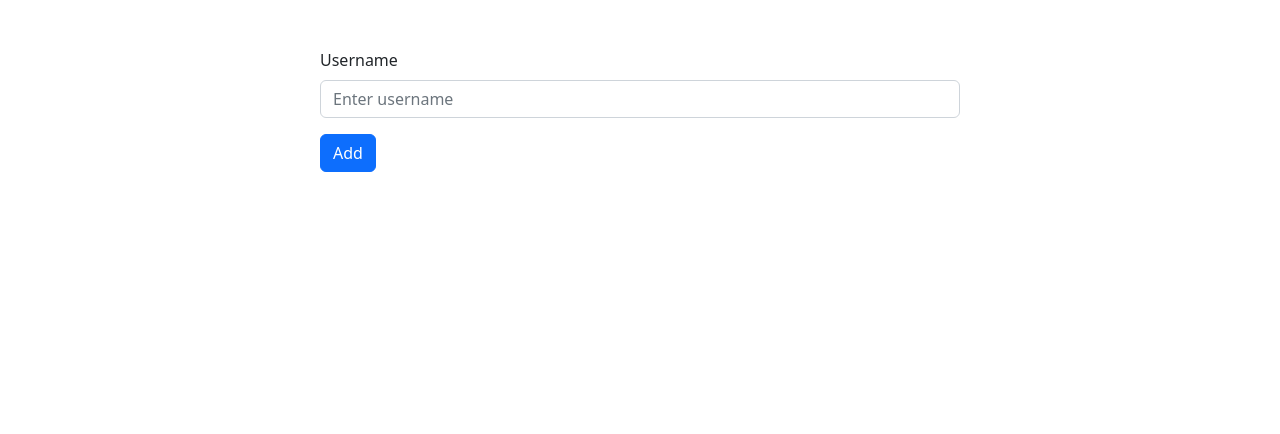
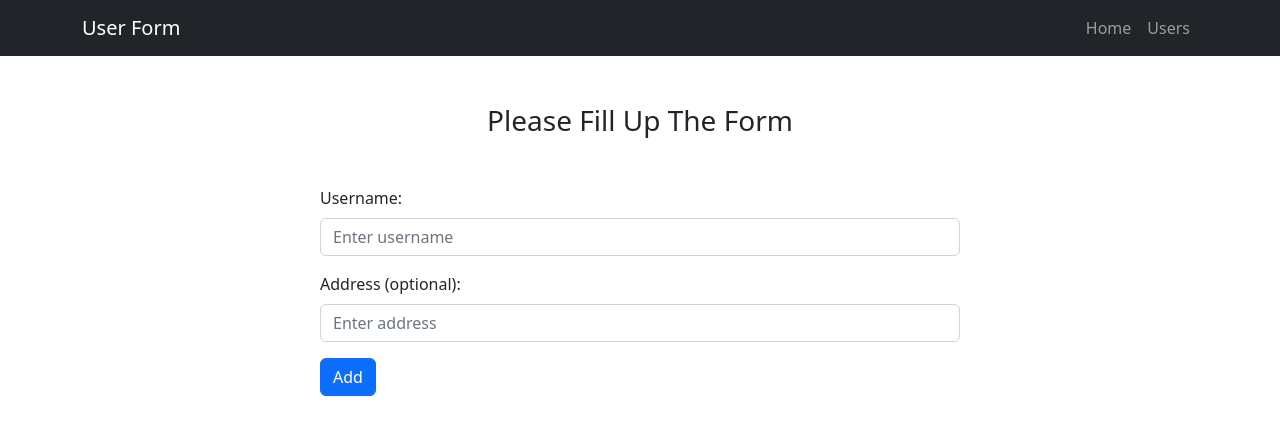
Before and after one commit to Ety-Biswangri/user-form, a React (Create React App) app: page / in a window 1280 px wide. Shown: the top 434 px of the page. Built offline with nearby package versions, Linux system fonts and the light colour scheme; no server answers.

Commit message:
all requiremenst are done

```diff
--- a/package.json
+++ b/package.json
@@ -11,6 +11,7 @@
     "react-bootstrap": "^2.5.0",
     "react-dom": "^18.2.0",
     "react-scripts": "5.0.1",
+    "react-toastify": "^9.0.8",
     "web-vitals": "^2.1.4"
   },
   "scripts": {
--- a/src/App.js
+++ b/src/App.js
@@ -1,10 +1,15 @@
 import './App.css';
+import Header from './components/Header/Header';
 import UserForm from './components/UserForm/UserForm';
+import { ToastContainer, toast } from 'react-toastify';
+import 'react-toastify/dist/ReactToastify.css';
 
 function App() {
   return (
     <div>
+      <Header></Header>
       <UserForm></UserForm>
+      <ToastContainer></ToastContainer>
     </div>
   );
 }
--- /dev/null
+++ b/src/components/Header/Header.js
@@ -0,0 +1,23 @@
+import React from 'react';
+import { Container, Nav, Navbar } from 'react-bootstrap';
+
+const Header = () => {
+    return (
+        <div>
+            <Navbar collapseOnSelect expand="lg" bg="dark" variant="dark">
+                <Container>
+                    <Navbar.Brand>User Form</Navbar.Brand>
+                    <Navbar.Toggle aria-controls="responsive-navbar-nav" />
+                    <Navbar.Collapse id="responsive-navbar-nav">
+                        <Nav className="ms-auto">
+                            <Nav.Link>Home</Nav.Link>
+                            <Nav.Link>Users</Nav.Link>
+                        </Nav>
+                    </Navbar.Collapse>
+                </Container>
+            </Navbar>
+        </div>
+    );
+};
+
+export default Header;
--- a/src/components/UserForm/UserForm.js
+++ b/src/components/UserForm/UserForm.js
@@ -1,5 +1,6 @@
 import React, { useEffect, useState } from 'react';
 import { Button, Form } from 'react-bootstrap';
+import { ToastContainer, toast } from 'react-toastify';
 
 const UserForm = () => {
 
@@ -46,7 +47,8 @@ const UserForm = () => {
         }
 
         const userInfo = {
-            username: username
+            username: username,
+            address: event.target.address.value
         }
 
         fetch(url, {
@@ -59,6 +61,7 @@ const UserForm = () => {
             .then(res => res.json())
             .then(data => {
                 console.log(data);
+                toast('Username is added');
             })
 
         event.target.reset();
@@ -67,14 +70,19 @@ const UserForm = () => {
 
     return (
         <div>
+            <h3 className='text-center m-5'>Please Fill Up The Form</h3>
             <div className='w-50 mx-auto m-5'>
                 <Form onSubmit={handleForm}>
                     <Form.Group className="mb-3" controlId="formBasicUsername">
-                        <Form.Label>Username</Form.Label>
+                        <Form.Label>Username:</Form.Label>
                         <Form.Control type="text" placeholder="Enter username" name='username' onChange={handleUsername} required autoComplete='off' />
                     </Form.Group>
+                    <p className='text-danger'>{errormessage}</p>
 
-                    <p className='text-danger'>{errormessage}</p>
+                    <Form.Group className="mb-3" controlId="formBasicAddress">
+                        <Form.Label>Address (optional):</Form.Label>
+                        <Form.Control type="text" placeholder="Enter address" name='address' autoComplete='off' />
+                    </Form.Group>
 
                     <Button variant="primary" type="submit" disabled={isDisabled}>
                         Add
```
Also changed, not shown: 1 other file (tests, documents, lock files or other folders).
